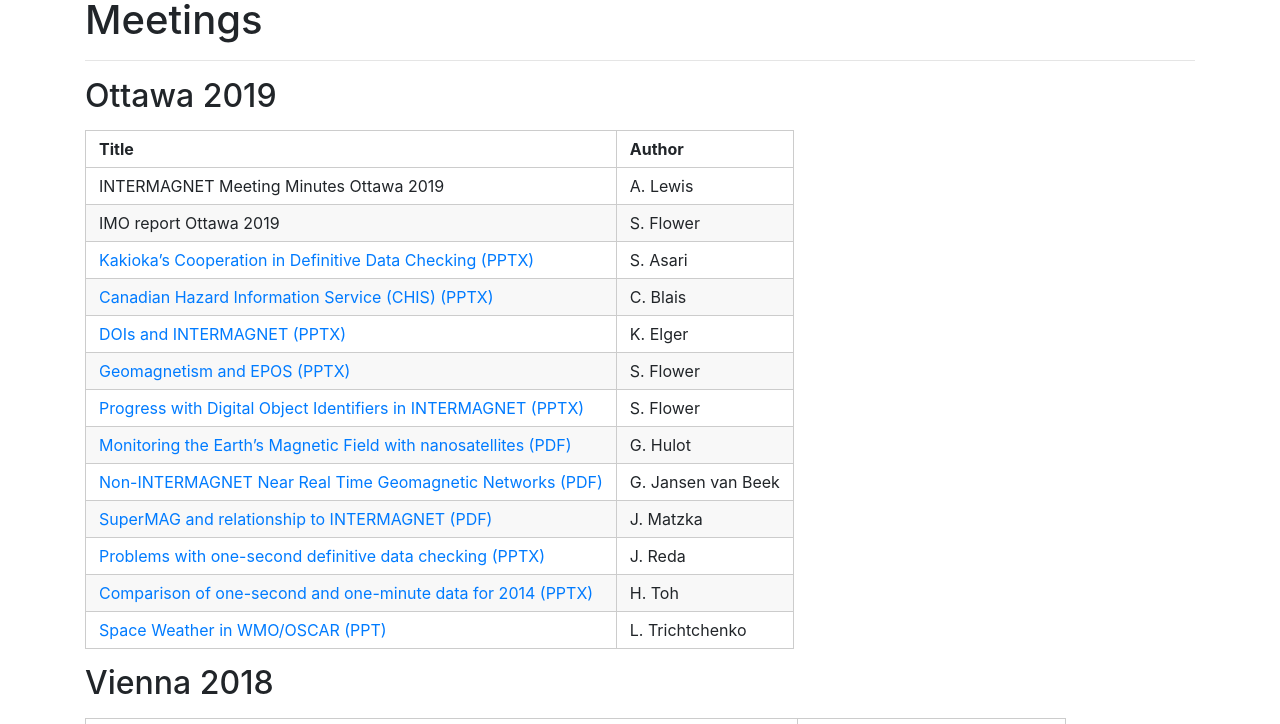
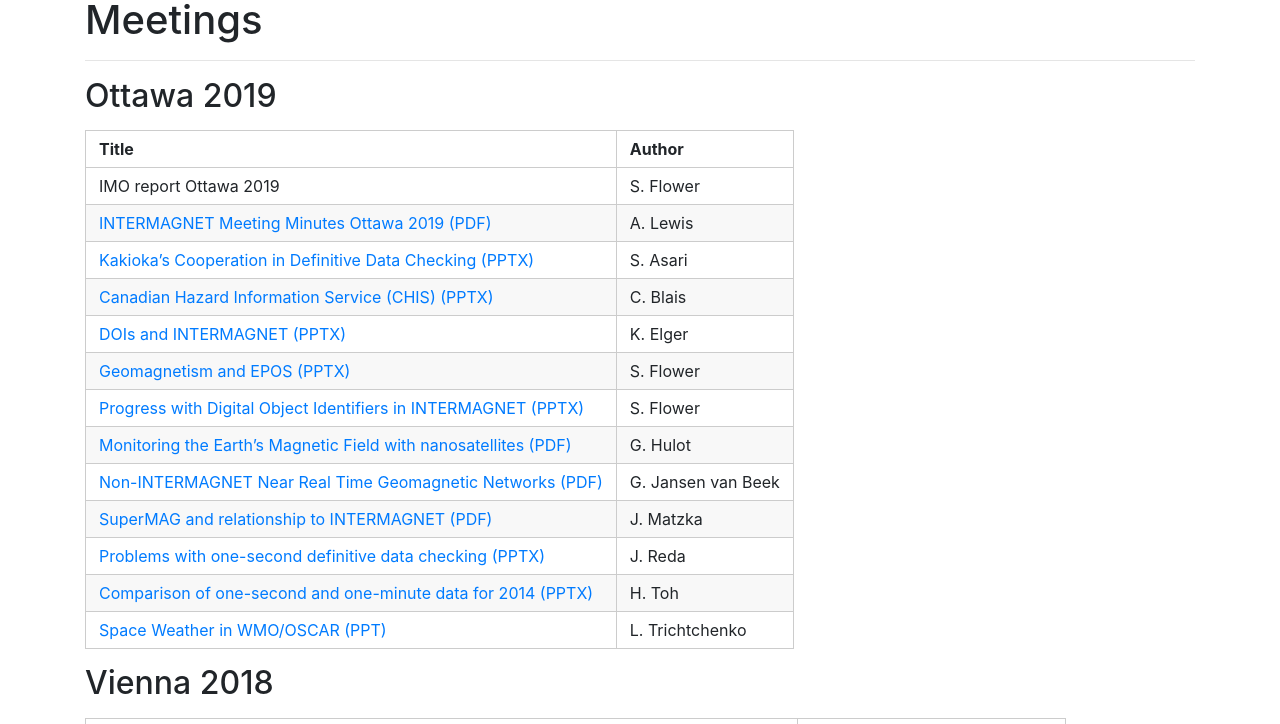
Before and after one commit to INTERMAGNET/intermagnet.github.io, a Jekyll site: the page built from meetings.md, in a window 1280 px wide and 900 px high, cut to the strip 176-900 px from the top of the window. Built offline with Jekyll 4.4.1, drawn with Linux system fonts in a browser that asks for light colours.

Commit message:
include Ottawa public minutes (meetings.md) and meetings/2019-Ottawa

```diff
--- a/meetings.md
+++ b/meetings.md
@@ -6,8 +6,8 @@
 
 | Title  | Author |
 |--------|--------|
-|INTERMAGNET Meeting Minutes Ottawa 2019|A. Lewis|
 |IMO report Ottawa 2019|S. Flower|
+|[INTERMAGNET Meeting Minutes Ottawa 2019 (PDF)](/meetings/2019-Ottawa/Lewis-IMAGMinutesOttawa-public-20191220.pdf)|A. Lewis|
 |[Kakioka's Cooperation in Definitive Data Checking (PPTX)](/meetings/2019-Ottawa/Asari-KakiokaIntermagnet2019.pptx)|S. Asari|
 |[Canadian Hazard Information Service (CHIS) (PPTX)](/meetings/2019-Ottawa/Blais-Intermagnet-chis.pptx)|C. Blais|
 |[DOIs and INTERMAGNET (PPTX)](/meetings/2019-Ottawa/Elger-INTERMAGNET-WS-slides.pptx)|K. Elger|
```
Also changed, not shown: 1 other file.
